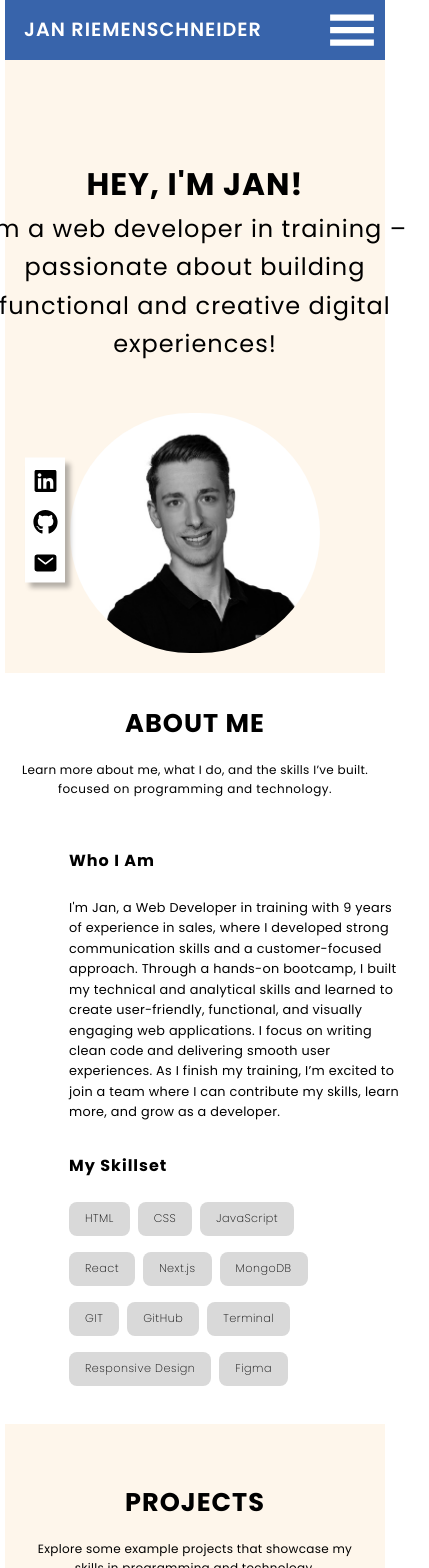
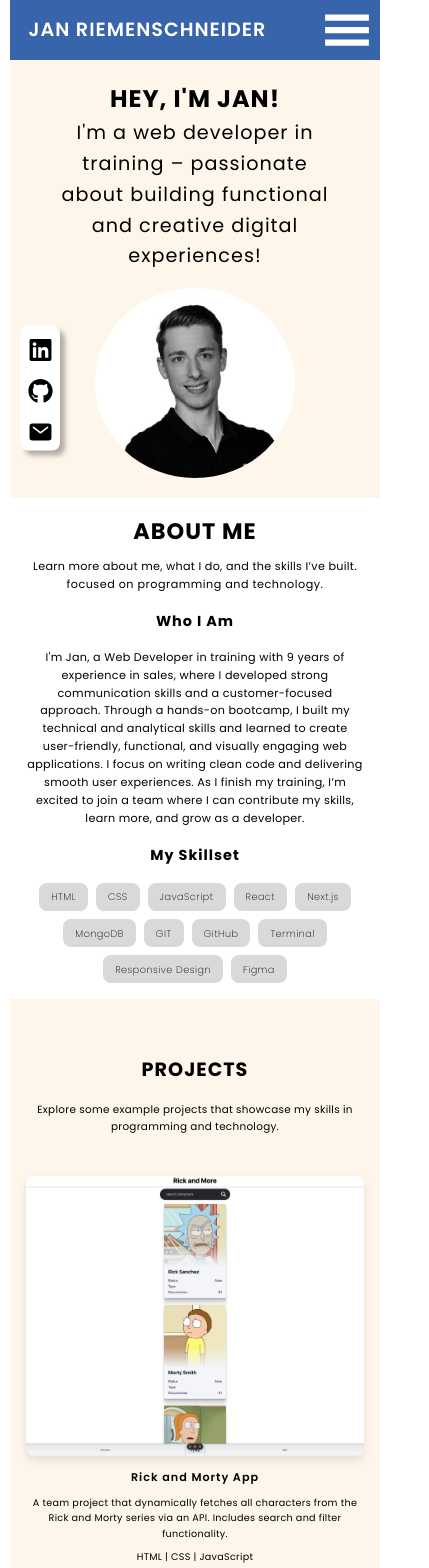
Before and after one commit to jan-riemenschneider/personal-website, a Next.js app: page / in a window 390 px wide. Shown: the top 1568 px of the page, 429 px wide, since content can reach past the window. Built offline with nearby package versions, Linux system fonts and the light colour scheme.

Commit message:
finish responsive

```diff
--- a/src/app/GlobalStyle.js
+++ b/src/app/GlobalStyle.js
@@ -22,10 +22,11 @@ const GlobalStyle = createGlobalStyle`
   body {
     font-family: ${poppins.style.fontFamily};
     padding: 0 5px;
-    max-width: auto;
+    max-width: 100%;
     margin: 0 auto;
     letter-spacing: 0.5px;
     line-height: 1.6;
+    color: #000;
   }
 
   h1, h2, h3, h4, h5, h6 {
@@ -34,11 +35,13 @@ const GlobalStyle = createGlobalStyle`
 
   p {
     letter-spacing: 0.3px;
+    line-height: 1.6;
   }
 
   a {
     letter-spacing: 0.2px;
     text-decoration: none;
+    color: inherit;
   }
 
   html {
@@ -46,12 +49,16 @@ html {
     scroll-behavior: smooth;
   }
 
+  /* Responsive Anpassung */
   @media (max-width: 768px) {
     html {
       font-size: 8px;
     }
+
+    body {
+      padding: 0 10px;
     }
-
+  }
 `;
 
 export default GlobalStyle;
--- a/src/components/AboutMe.js
+++ b/src/components/AboutMe.js
@@ -28,28 +28,20 @@ const AboutMe = () => {
           </p>
         </WhoIAMSection>
         <SkillsContainer>
-          <div>
           <SkillsTitle>My Skillset</SkillsTitle>
           <SkillsList>
             <SkillItem>HTML</SkillItem>
             <SkillItem>CSS</SkillItem>
             <SkillItem>JavaScript</SkillItem>
-            </SkillsList>
-            <SkillsList>
             <SkillItem>React</SkillItem>
             <SkillItem>Next.js</SkillItem>
             <SkillItem>MongoDB</SkillItem>
-            </SkillsList>
-            <SkillsList>
             <SkillItem>GIT</SkillItem>
             <SkillItem>GitHub</SkillItem>
             <SkillItem>Terminal</SkillItem>
-            </SkillsList>
-            <SkillsList>
             <SkillItem>Responsive Design</SkillItem>
             <SkillItem>Figma</SkillItem>
           </SkillsList>
-          </div>
         </SkillsContainer>
       </WhoIAmAndSkillsContainer>
     </AboutMeSectionWrapper>
@@ -63,10 +55,11 @@ const AboutMeSectionWrapper = styled.section`
   flex-direction: column;
   align-items: center;
   justify-content: center;
-  height: 66.6rem;
+  padding: 4rem 2rem;
+  height: 100%;
+
   @media (max-width: 768px) {
-    height: auto;
-    padding: 10px;
+    padding: 2rem;
   }
 `;
 
@@ -74,69 +67,106 @@ const AboutMeHeaderContainer = styled.div`
   display: flex;
   flex-direction: column;
   align-items: center;
-  padding-bottom: 10rem;
+  padding-bottom: 5rem;
+
   @media (max-width: 768px) {
-    padding-bottom: 20px;
-    margin-top: 20px;
+    padding-bottom: 2rem;
   }
 `;
 
 const AboutMeTitle = styled.h2`
   font-size: 3.2rem;
+
+  @media (max-width: 768px) {
+    font-size: 2.8rem;
+  }
 `;
 
 const AboutMeDescription = styled.p`
-  font-size: 1.5rem;
+  font-size: 1.6rem;
   margin-top: 2rem;
+  text-align: center;
+
+  @media (max-width: 768px) {
+    font-size: 1.4rem;
+    margin-top: 1rem;
+  }
 `;
+
 const AboutMeDescriptionSpan = styled.span`
-  font-size: 1.5rem;
+  font-size: 1.6rem;
+  text-align: center;
+
+  @media (max-width: 768px) {
+    font-size: 1.4rem;
+  }
 `;
 
 const WhoIAmAndSkillsContainer = styled.div`
   display: flex;
   justify-content: space-evenly;
   width: 100%;
+  gap: 3rem;
+
   @media (max-width: 768px) {
     flex-direction: column;
-    justify-items: center;
-    gap: 30px;
-    margin-left: 30%;
-    margin-top: 30px;
+    align-items: center;
+    gap: 2rem;
   }
 `;
 
 const WhoIAMSection = styled.div`
   display: flex;
   flex-direction: column;
+  max-width: 45rem;
+
   h3 {
     font-size: 2rem;
     font-weight: bold;
-    margin-bottom: 3rem;
+    margin-bottom: 2rem;
+
+    @media (max-width: 768px) {
+      font-size: 1.8rem;
+      text-align: center;
+    }
   }
 
   p {
-    width: 42rem;
     font-size: 1.6rem;
+    line-height: 1.6;
+    text-align: justify;
+
+    @media (max-width: 768px) {
+      font-size: 1.4rem;
+      text-align: center;
     }
+  }
+`;
+
+const SkillsContainer = styled.div`
+  display: flex;
+  flex-direction: column;
+  align-items: center;
 `;
 
 const SkillsTitle = styled.h3`
   font-size: 2rem;
   font-weight: bold;
   margin-bottom: 2rem;
+
+  @media (max-width: 768px) {
+    font-size: 1.8rem;
+    text-align: center;
+  }
 `;
 
-const SkillsContainer = styled.div`
-  display: flex;
-  flex-direction: column;
-  justify-content: space-between;
-  margin-bottom: 20px;
-`;
 const SkillsList = styled.ul`
   display: flex;
   flex-wrap: wrap;
+  gap: 1rem;
   list-style: none;
+  justify-content: center;
+  padding: 0;
 `;
 
 const SkillItem = styled.li`
@@ -146,10 +176,14 @@ const SkillItem = styled.li`
   font-size: 1.4rem;
   font-weight: 200;
   text-align: center;
-  margin: 1rem 1rem 1rem 0rem;
   transition: transform 0.3s ease;
 
   &:hover {
     transform: scale(1.1);
   }
+
+  @media (max-width: 768px) {
+    padding: 0.8rem 1.5rem;
+    font-size: 1.2rem;
+  }
 `;
--- a/src/components/Header.js
+++ b/src/components/Header.js
@@ -21,25 +21,10 @@ const Header = () => {
           <StyledA href="#projects">Projects</StyledA>
         </StyledList>
       </StyledUl>
-      <StyledHamburgerButton
-        onClick={HandleClick}
-        style={{
-          border: "none",
-          background: "none",
-          padding: 0,
-          cursor: "pointer",
-        }}
-      >
-        <StyledHamburgerMenu
-          style={{
-            width: "50px",
-            height: "50px",
-            color: "white",
-            border: "none",
-          }}
-        />
+      <StyledHamburgerButton onClick={HandleClick}>
+        <StyledHamburgerMenu />
       </StyledHamburgerButton>
-      {HamburgerMenu ? (
+      {HamburgerMenu && (
         <StyledUlForHamburgerMenu>
           <StyledListForHamburgerMenu>
             <StyledAForHamburgerMenu href="#home" onClick={HandleClick}>
@@ -53,8 +38,6 @@ const Header = () => {
             </StyledAForHamburgerMenu>
           </StyledListForHamburgerMenu>
         </StyledUlForHamburgerMenu>
-      ) : (
-        false
       )}
     </StyledHeader>
   );
@@ -109,6 +92,9 @@ const StyledHamburgerMenu = styled(GiHamburgerMenu)`
 
   @media (max-width: 768px) {
     display: block;
+    width: 50px;
+    height: 50px;
+    color: white;
     margin-right: 1rem;
   }
 `;
@@ -118,6 +104,7 @@ const StyledHamburgerButton = styled.button`
   background: none;
   border: none;
   cursor: pointer;
+  padding: 0;
 
   @media (max-width: 768px) {
     display: block;
@@ -129,16 +116,25 @@ const StyledUlForHamburgerMenu = styled.ul`
   top: 60px;
   right: 0;
   background-color: var(--primary-color);
-  padding: 10px;
+  padding: 20px;
   list-style: none;
+  display: flex;
   flex-direction: column;
   gap: 10px;
   border-radius: 0 0 10px 10px;
+  width: 100%;
+  align-items: center;
+
+  @media (min-width: 769px) {
+    display: none;
+  }
 `;
 
 const StyledListForHamburgerMenu = styled.li`
   display: flex;
   flex-direction: column;
+  align-items: center;
+  gap: 10px;
 `;
 
 const StyledAForHamburgerMenu = styled(Link)`
--- a/src/components/Hero.js
+++ b/src/components/Hero.js
@@ -1,33 +1,26 @@
 "use client";
 import Image from "next/image";
 import Link from "next/link";
-import { FaGithub } from "react-icons/fa";
-import { FaLinkedin } from "react-icons/fa6";
+import { FaGithub, FaLinkedin } from "react-icons/fa";
 import { IoMail } from "react-icons/io5";
 import styled from "styled-components";
 
 const Hero = () => {
   return (
     <StyledSection id="hero">
-      <ul>
+      <StyledIconList>
         <StyledLi>
           <Link href="https://linkedin.com/in/jan-riemenschneider">
-            <StyledLinkedIn
-              style={{ width: "25px", height: "25px", color: "black" }}
-            />
+            <StyledLinkedIn />
           </Link>
           <Link href="https://github.com/jan-riemenschneider">
-            <StyledGithub
-              style={{ width: "25px", height: "25px", color: "black" }}
-            />
+            <StyledGithub />
           </Link>
           <Link href="mailto:jan-riemenschneider@outlook.de">
-            <StyledToMail
-              style={{ width: "25px", height: "25px", color: "black" }}
-            />
+            <StyledToMail />
           </Link>
         </StyledLi>
-      </ul>
+      </StyledIconList>
       <StyledGreetingBox>
         <StyledH2Hey>HEY, I'M JAN!</StyledH2Hey>
         <StyledH2Greeting>
@@ -41,7 +34,7 @@ const Hero = () => {
         width={250}
         height={240}
         priority
-      ></StyledImage>
+      />
     </StyledSection>
   );
 };
@@ -53,15 +46,27 @@ const StyledSection = styled.section`
   background-color: var(--secondary-color);
   display: flex;
   align-items: center;
-  justify-items: auto;
   justify-content: center;
   gap: 10rem;
   position: relative;
+  padding: 0 20px;
 
   @media (max-width: 768px) {
     flex-direction: column;
     height: auto;
+    gap: 2rem;
     padding: 20px;
+  }
+`;
+
+const StyledIconList = styled.ul`
+  position: absolute;
+  left: 10px;
+  top: 50%;
+  transform: translateY(-50%);
+  @media (max-width: 768px) {
+    top: 75%;
+    transform: translateY(-50%);
   }
 `;
 
@@ -71,19 +76,12 @@ const StyledLi = styled.li`
   align-items: center;
   justify-content: space-evenly;
   background-color: white;
-  margin-left: 10px;
   gap: 10px;
   height: 125px;
   width: 40px;
   padding-top: 10px;
   box-shadow: 5px 5px 5px rgba(0, 0, 0, 0.3);
-  position: absolute;
-  left: 10px;
-  transform: translateY(-50%);
-  top: 50%;
-  @media (max-width: 768px) {
-    top: 75%;
-  }
+  border-radius: 8px;
 `;
 
 const StyledH2Hey = styled.h2`
@@ -91,43 +89,73 @@ const StyledH2Hey = styled.h2`
   font-size: 3.9rem;
   font-weight: 700;
   word-wrap: break-word;
+  text-align: center;
+
+  @media (max-width: 768px) {
+    font-size: 3rem;
+  }
 `;
 
 const StyledH2Greeting = styled.h2`
   color: black;
   font-size: 3rem;
   font-weight: 400;
+  text-align: center;
+
+  @media (max-width: 768px) {
+    font-size: 2.4rem;
+  }
 `;
+
 const StyledGreetingBox = styled.div`
   width: 56rem;
-  height: 21.6rem;
+  text-align: center;
+
   @media (max-width: 768px) {
-    display: flex;
-    flex-direction: column;
-    text-align: center;
+    width: 100%;
+    padding: 0 20px;
   }
 `;
 
 const StyledImage = styled(Image)`
-  border-radius: 1000px;
+  border-radius: 50%;
+  width: 250px;
+  height: 240px;
+
+  @media (max-width: 768px) {
+    width: 200px;
+    height: 190px;
+  }
 `;
 
 const StyledLinkedIn = styled(FaLinkedin)`
+  width: 25px;
+  height: 25px;
+  color: black;
   transition: transform 0.3s ease;
+
   &:hover {
     transform: rotate(20deg);
   }
 `;
 
 const StyledGithub = styled(FaGithub)`
+  width: 25px;
+  height: 25px;
+  color: black;
   transition: transform 0.3s ease;
+
   &:hover {
     transform: rotate(20deg);
   }
 `;
 
 const StyledToMail = styled(IoMail)`
+  width: 25px;
+  height: 25px;
+  color: black;
   transition: transform 0.3s ease;
+
   &:hover {
     transform: rotate(20deg);
   }
--- a/src/components/Projects.js
+++ b/src/components/Projects.js
@@ -43,7 +43,7 @@ const Projects = () => {
           {projects.map((project) => (
             <Product key={project.id}>
               <Link href={project.LinkWebsite} passHref>
-                <Image
+                <StyledImage
                   src={project.ImageLink}
                   width={258}
                   height={160}
@@ -55,9 +55,7 @@ const Projects = () => {
                 <ProductDiscription>{project.discription}</ProductDiscription>
                 <ProductDiscription>{project.languages}</ProductDiscription>
                 <Link href={project.LinkGithub} passHref>
-                  <StyledGithub
-                    style={{ width: "2rem", height: "20px", color: "black" }}
-                  />
+                  <StyledGithub />
                 </Link>
               </ProductDiscriptionWrapper>
             </Product>
@@ -76,19 +74,23 @@ const ProjectsWrapper = styled.section`
   width: 100%;
   height: auto;
   background-color: var(--secondary-color);
-  padding: 10px;
+  padding: 2rem 1rem;
+
+  @media (max-width: 768px) {
+    padding: 1rem;
+  }
 `;
 
 const ContentWrapper = styled.div`
   display: flex;
   flex-direction: column;
   height: auto;
-  width: 72.2rem;
+  width: 100%;
+  max-width: 72.2rem;
   margin-top: 1rem;
 
   @media (max-width: 768px) {
     width: 100%;
-    max-width: 600px;
     padding: 0 1rem;
   }
 `;
@@ -102,24 +104,41 @@ const ProjectsHeaderContainer = styled.div`
 
 const ProjectsHeader = styled.h2`
   font-size: 3.2rem;
+
+  @media (max-width: 768px) {
+    font-size: 2.4rem;
+  }
 `;
 
 const ProjectsHeaderDiscription = styled.p`
   font-size: 1.5rem;
   margin-top: 2rem;
+
+  @media (max-width: 768px) {
+    font-size: 1.3rem;
+  }
 `;
 
 const Product = styled.li`
   display: flex;
   margin-top: 3rem;
-  height: 15rem;
   gap: 3rem;
+  align-items: center;
 
   @media (max-width: 768px) {
     flex-direction: column;
+    gap: 1rem;
+  }
+`;
+
+const StyledImage = styled(Image)`
+  border-radius: 8px;
+  box-shadow: 0px 4px 8px rgba(0, 0, 0, 0.1);
+
+  @media (max-width: 768px) {
+    width: 100%;
     height: auto;
-    align-items: center;
-    gap: 1rem;
+    max-width: 100%;
   }
 `;
 
@@ -131,21 +150,32 @@ const ProductDiscriptionWrapper = styled.div`
   @media (max-width: 768px) {
     align-items: center;
     text-align: center;
-    gap: 0.5rem;
   }
 `;
 
 const ProductName = styled.h3`
   font-size: 1.6rem;
   font-weight: 600;
+
+  @media (max-width: 768px) {
+    font-size: 1.4rem;
+  }
 `;
 
 const ProductDiscription = styled.p`
   font-size: 1.4rem;
+
+  @media (max-width: 768px) {
+    font-size: 1.2rem;
+  }
 `;
 
 const StyledGithub = styled(FaGithub)`
+  width: 2rem;
+  height: 2rem;
+  color: black;
   transition: transform 0.3s ease;
+
   &:hover {
     transform: rotate(20deg);
   }
@@ -154,9 +184,9 @@ const StyledGithub = styled(FaGithub)`
 const Styledul = styled.ul`
   display: flex;
   flex-direction: column;
-  margin-bottom: 10rem;
   margin-top: 5%;
   gap: 8rem;
+  width: 100%;
 
   @media (max-width: 768px) {
     gap: 4rem;
```
Lines whose indentation alone changed are shown as unchanged.
